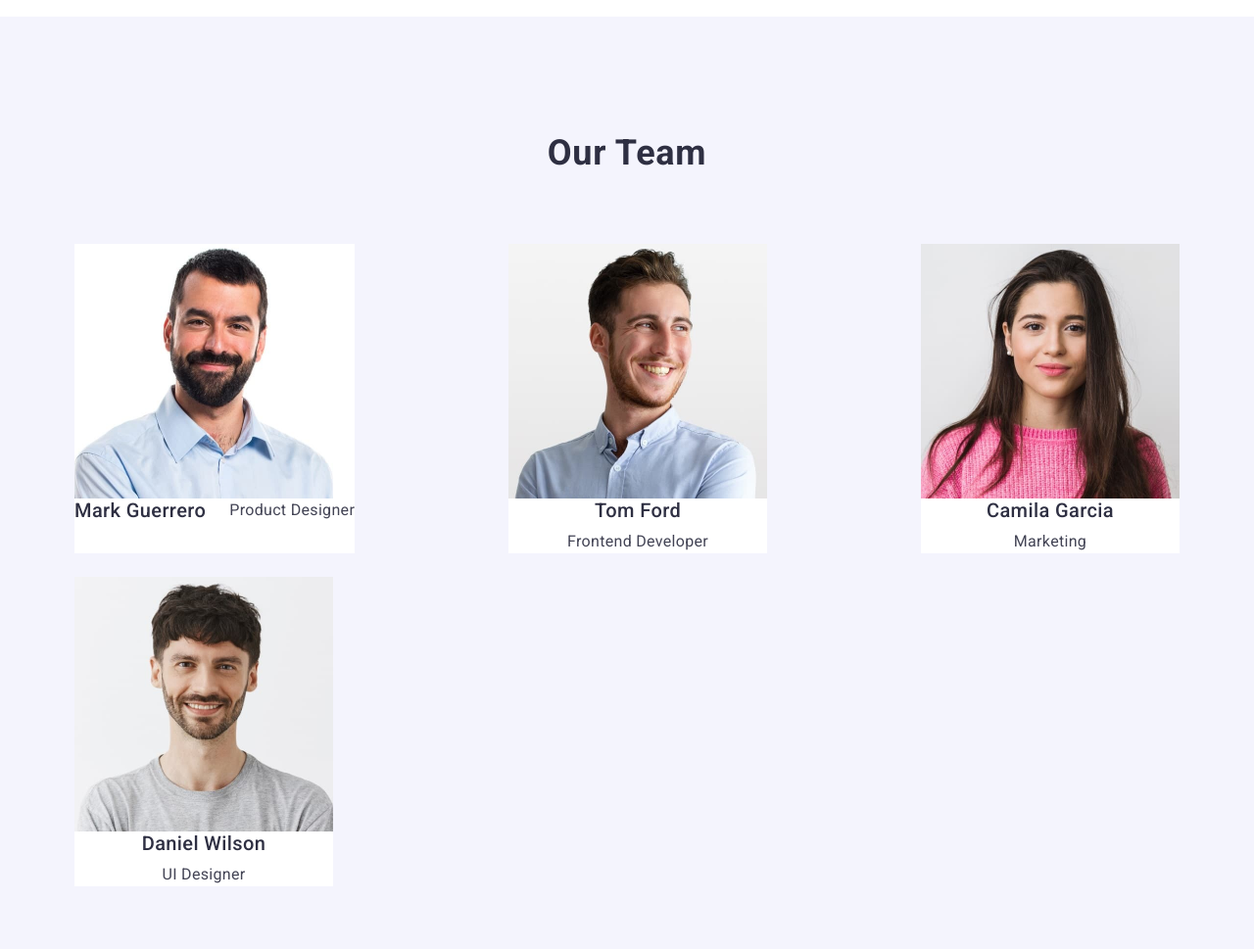
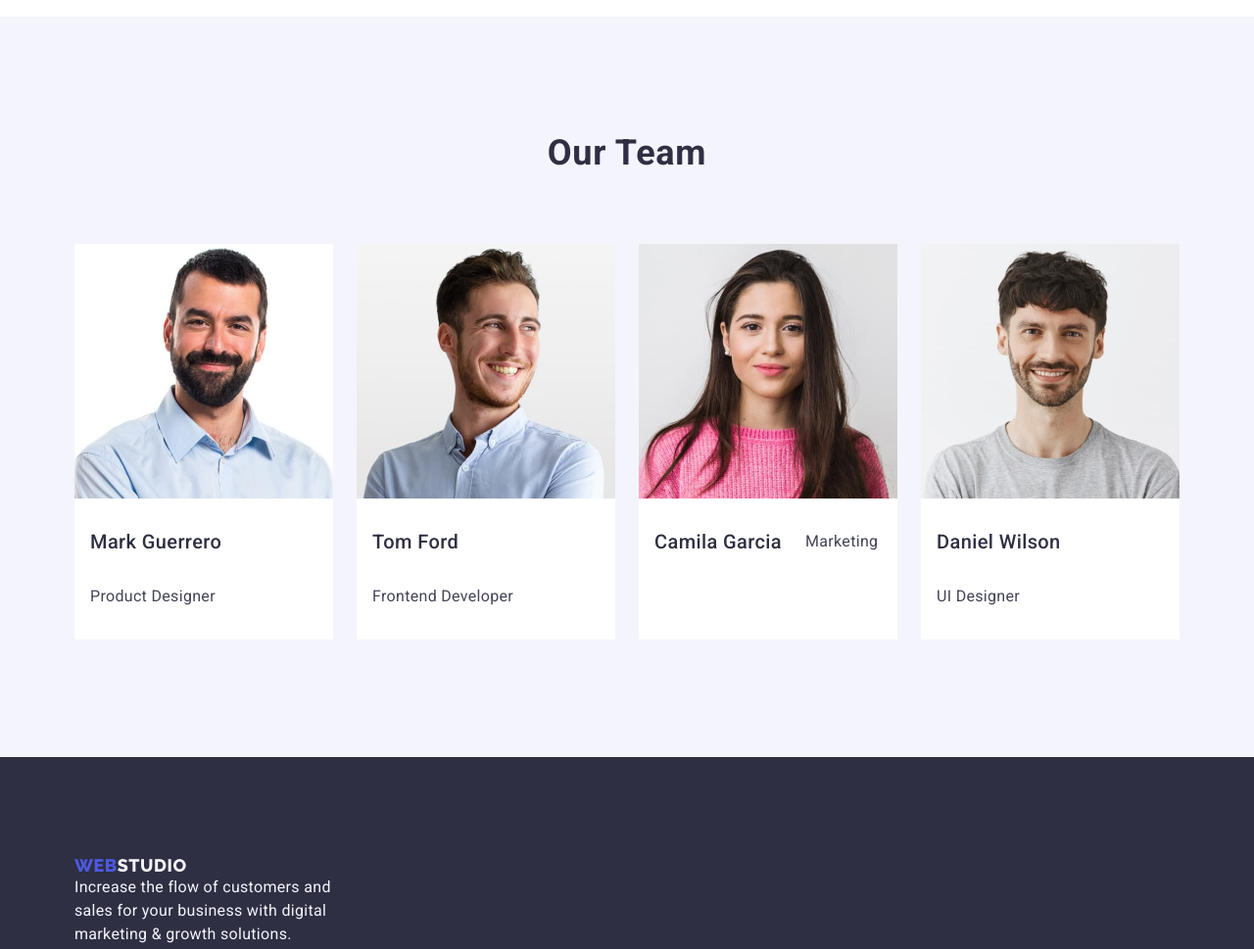
Before and after one commit to InnaUsenko/goit-markup-hw-03, a plain HTML site: page index.html in a window 1280 px wide. Shown: the part 1700-2669 px from the top of the page at 98% size. Drawn offline with nearby package versions, Linux system fonts and the light colour scheme.

Commit message:
4sec fix

```diff
--- a/css/styles.css
+++ b/css/styles.css
@@ -270,7 +270,7 @@ img {
   letter-spacing: 0.02em;
   text-transform: capitalize;
   color: var(--dark);
-  padding-bottom: 72px;
+  margin-bottom: 72px;
 }
 .team-cards {
   display: flex;
@@ -280,9 +280,12 @@ img {
   gap: 24px;
 }
 .employees {
+  padding: 32px 16px;
+  border-radius: 0px 0px 4px 4px;
 }
 .team-card-items {
   background-color: var(--white-background);
+  width: calc((100% - 3 * 24px) / 4);
 }
 .cards-text-center {
   text-align: center;
--- a/index.html
+++ b/index.html
@@ -154,9 +154,10 @@
                 width="264"
                 class="card-img"
               />
-
+              <div class="employees">
                 <h3 class="feature-header cards-text-center">Tom Ford</h3>
                 <p class="feature-text cards-text-center">Frontend Developer</p>
+              </div>
             </li>
             <li class="team-card-items">
               <img
@@ -165,9 +166,10 @@
                 width="264"
                 class="card-img"
               />
-
+              <div class="employees">
                 <h3 class="feature-header cards-text-center">Camila Garcia</h3>
                 <p class="feature-text cards-text-center">Marketing</p>
+              </div>
             </li>
             <li class="team-card-items">
               <img
@@ -176,9 +178,10 @@
                 width="264"
                 class="card-img"
               />
-
+              <div class="employees">
                 <h3 class="feature-header cards-text-center">Daniel Wilson</h3>
                 <p class="feature-text cards-text-center">UI Designer</p>
+              </div>
             </li>
           </ul>
         </div>
```
Lines whose indentation alone changed are shown as unchanged.
